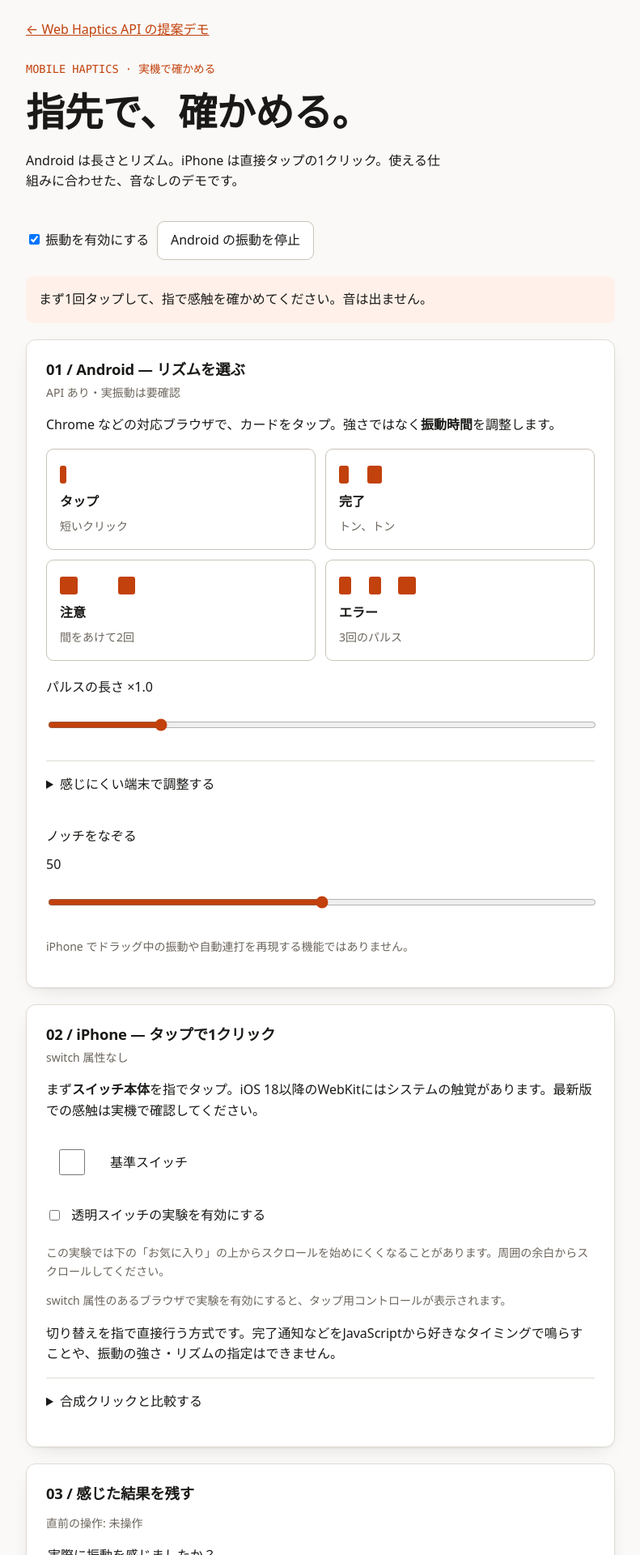
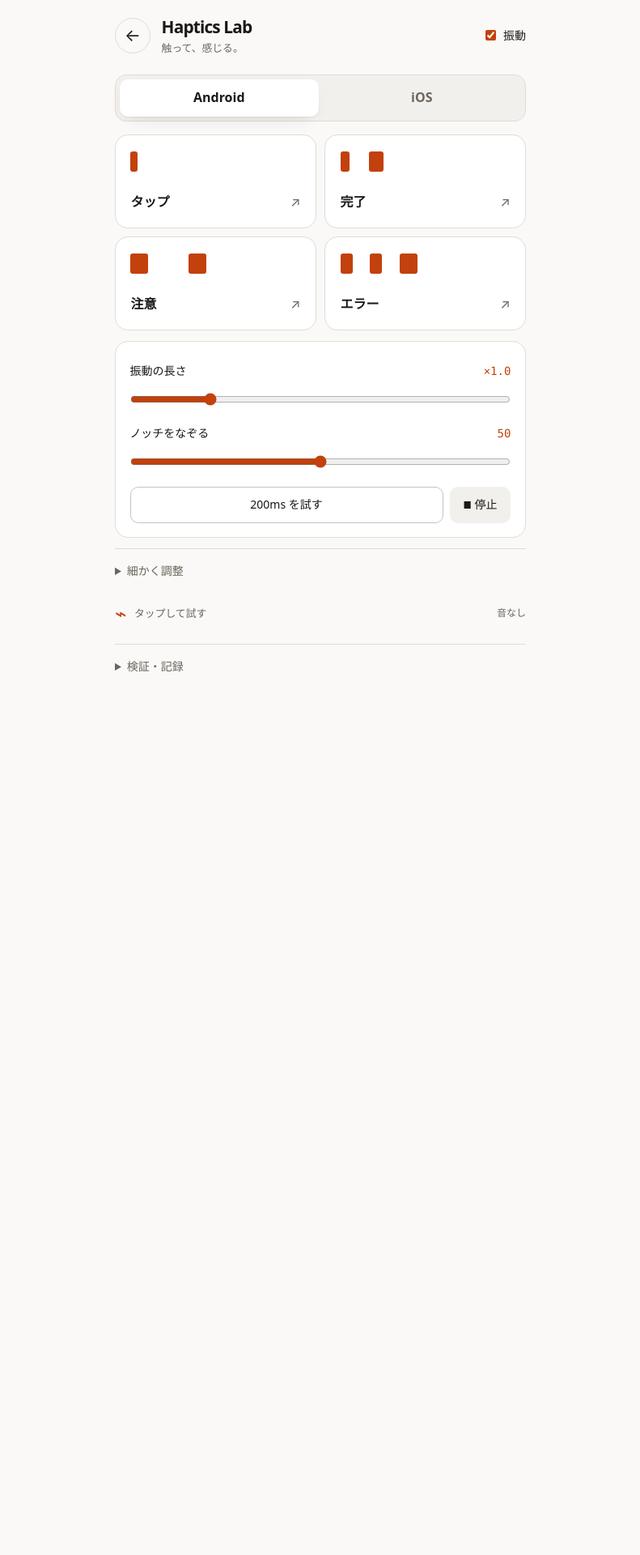
Before and after one commit to infixer/web-haptics-api-demo, a SvelteKit app in the folder apps/web/: page /lab in a window 1280 px wide. Shown: the top 1920 px of the page at 81% size, without its empty margins (244-1035 px from the left). After the commit the page ends 894 px from the top, so only its background shows below. Built offline with nearby package versions, Linux system fonts and the light colour scheme.

Commit message:
触覚ラボをAndroid・iOSタブの操作中心UIに整理

```diff
--- a/apps/web/src/routes/lab/+page.svelte
+++ b/apps/web/src/routes/lab/+page.svelte
@@ -8,10 +8,12 @@
   let enabled = $state(true);
   let overlay = $state(false);
   let saved = $state(false);
+  let platform = $state<'android' | 'ios'>('android');
+  let selected = $state('');
   let reference: HTMLInputElement;
   let scale = $state(1);
   let duration = $state(80);
-  let status = $state('まず1回タップして、指で感触を確かめてください。音は出ません。');
+  let status = $state('タップして試す');
   let last = $state('未操作');
   let felt = $state('未回答');
   let device = $state('');
@@ -27,12 +29,13 @@
   }
   function play(name: string, pattern: readonly number[]) {
     if (!enabled) { status = '振動はオフです。'; return; }
-    if (!vibrate) { status = 'このブラウザには Vibration API がありません。iPhone は下のスイッチを試してください。'; return; }
+    if (!vibrate) { status = 'このブラウザは非対応です'; return; }
     if (document.visibilityState !== 'visible') return;
     try {
       const result = navigator.vibrate([...pattern]);
       note(`${name}: [${pattern.join(', ')}] ms / 戻り値 ${result}`);
-      status = result ? `${name}を要求しました。true は実際の振動を保証しません。` : 'ブラウザが要求を受け付けませんでした。設定と通常タブでの表示を確認してください。';
+      selected = name;
+      status = result ? `${name}をリクエスト` : '振動をリクエストできませんでした';
     } catch (error) { status = `振動要求に失敗しました: ${String(error)}`; }
   }
   function stop() {
@@ -41,7 +44,19 @@
   }
   function nativeChange(event: Event, name: string) {
     note(`${name}: change.isTrusted=${event.isTrusted}`);
-    status = 'スイッチが切り替わりました。イベントの記録は振動の証明ではありません。';
+    status = '切り替えました';
+  }
+  function switchTab(next: 'android' | 'ios') {
+    stop();
+    platform = next;
+    status = next === 'ios' ? 'スイッチを直接タップ' : 'タップして試す';
+  }
+  function tabKey(event: KeyboardEvent) {
+    if (!['ArrowLeft', 'ArrowRight', 'Home', 'End'].includes(event.key)) return;
+    event.preventDefault();
+    const next = event.key === 'Home' ? 'android' : event.key === 'End' ? 'ios' : platform === 'android' ? 'ios' : 'android';
+    switchTab(next);
+    document.getElementById(`tab-${next}`)?.focus();
   }
   function move(event: Event) {
     slider = Number((event.currentTarget as HTMLInputElement).value);
@@ -65,6 +80,11 @@
     switches = 'switch' in document.createElement('input');
     secure = isSecureContext;
     ua = navigator.userAgent;
+    // A convenience default only; capability detection still controls availability.
+    if (/iPhone|iPad|iPod/.test(ua) || (navigator.platform === 'MacIntel' && navigator.maxTouchPoints > 1)) {
+      platform = 'ios';
+      status = 'スイッチを直接タップ';
+    }
     const hide = () => { if (document.hidden) stop(); };
     document.addEventListener('visibilitychange', hide);
     return () => { document.removeEventListener('visibilitychange', hide); stop(); };
@@ -75,92 +95,125 @@
 
 <main>
   <header>
-    <a href="/">← Web Haptics API の提案デモ</a>
-    <p class="eyebrow">MOBILE HAPTICS · 実機で確かめる</p>
-    <h1>指先で、確かめる。</h1>
-    <p>Android は長さとリズム。iPhone は直接タップの1クリック。使える仕組みに合わせた、音なしのデモです。</p>
+    <a class="back" href="/" aria-label="提案デモに戻る">←</a>
+    <h1>Haptics Lab<span>触って、感じる。</span></h1>
+    <label class="enable"><input type="checkbox" bind:checked={enabled} onchange={() => { if (!enabled) stop(); else status = 'タップして試す'; }} /><span>振動</span></label>
   </header>
-  <div class="toolbar">
-    <label><input type="checkbox" bind:checked={enabled} onchange={() => { if (!enabled) stop(); }} /> 振動を有効にする</label>
-    <button onclick={stop}>Android の振動を停止</button>
+
+  <div class="tabs" role="tablist" aria-label="デバイス">
+    <button id="tab-android" role="tab" aria-selected={platform === 'android'} aria-controls="panel-android" tabindex={platform === 'android' ? 0 : -1} onclick={() => switchTab('android')} onkeydown={tabKey}>Android</button>
+    <button id="tab-ios" role="tab" aria-selected={platform === 'ios'} aria-controls="panel-ios" tabindex={platform === 'ios' ? 0 : -1} onclick={() => switchTab('ios')} onkeydown={tabKey}>iOS</button>
   </div>
-  <p class="status" role="status">{status}</p>
 
-  <section class="card">
-    <div class="heading"><h2>01 / Android — リズムを選ぶ</h2><span>{vibrate ? 'API あり・実振動は要確認' : 'Vibration API なし'}</span></div>
-    <p>Chrome などの対応ブラウザで、カードをタップ。強さではなく<strong>振動時間</strong>を調整します。</p>
+  <div id="panel-android" role="tabpanel" aria-labelledby="tab-android" hidden={platform !== 'android'} tabindex="0">
+    {#if !vibrate}<p class="notice">対応するAndroidブラウザで開いてください。</p>{/if}
     <div class="patterns">
       {#each mobilePatterns as item}
-        <button class="pattern" disabled={!vibrate || !enabled} onclick={() => play(item.name, scalePattern(item.pattern, scale))}>
+        <button class="pattern" class:selected={selected === item.name} disabled={!vibrate || !enabled} onclick={() => play(item.name, scalePattern(item.pattern, scale))}>
           <span class="bars" aria-hidden="true">{#each item.pattern as ms, i}<i class:gap={i % 2 === 1} style:width={`${Math.max(6, ms / 3)}px`}></i>{/each}</span>
-          <strong>{item.name}</strong><span>{item.detail}</span>
+          <span class="pattern-label">{item.name}<span aria-hidden="true">↗</span></span>
         </button>
       {/each}
     </div>
-    <label class="range">パルスの長さ ×{scale.toFixed(1)}<input type="range" min="0.5" max="3" step="0.1" bind:value={scale} /></label>
-    <details><summary>感じにくい端末で調整する</summary>
-      <p>短いパルスが弱ければ、まず200msで確認してください。端末・ブラウザの振動設定や省電力・サイレント設定でも結果が変わります。</p>
-      <label class="range">単発 {duration} ms<input type="range" min="10" max="300" step="10" bind:value={duration} /></label>
-      <div class="actions"><button disabled={!vibrate || !enabled} onclick={() => play('単発', [duration])}>この長さで試す</button><button disabled={!vibrate || !enabled} onclick={() => play('基準', [200])}>200ms の基準振動</button></div>
+    <div class="controls">
+      <label class="range"><span>振動の長さ <output>×{scale.toFixed(1)}</output></span><input type="range" min="0.5" max="3" step="0.1" bind:value={scale} disabled={!vibrate || !enabled} /></label>
+      <label class="range"><span>ノッチをなぞる <output>{slider}</output></span><input type="range" min="0" max="100" value={slider} oninput={move} disabled={!vibrate || !enabled} /></label>
+      <div class="actions"><button class="baseline" disabled={!vibrate || !enabled} onclick={() => play('基準', [200])}>200ms を試す</button><button class="stop" onclick={stop} disabled={!vibrate} aria-label="振動を停止"><span aria-hidden="true">■</span> 停止</button></div>
+    </div>
+    <details class="extra"><summary>細かく調整</summary>
+      <label class="range"><span>単発 <output>{duration} ms</output></span><input type="range" min="10" max="300" step="10" bind:value={duration} /></label>
+      <button disabled={!vibrate || !enabled} onclick={() => play('単発', [duration])}>この長さで試す</button>
     </details>
-    <label class="range">ノッチをなぞる <output>{slider}</output><input type="range" min="0" max="100" value={slider} oninput={move} disabled={!vibrate || !enabled} /></label>
-    <p class="small">iPhone でドラッグ中の振動や自動連打を再現する機能ではありません。</p>
-  </section>
+  </div>
 
-  <section class="card">
-    <div class="heading"><h2>02 / iPhone — タップで1クリック</h2><span>{switches ? 'switch 属性あり・実振動は要確認' : 'switch 属性なし'}</span></div>
-    <p>まず<strong>スイッチ本体</strong>を指でタップ。iOS 18以降のWebKitにはシステムの触覚があります。最新版での感触は実機で確認してください。</p>
-    <div class="reference"><input bind:this={reference} type="checkbox" {...{ switch: '' }} aria-label="基準スイッチ" disabled={!enabled} onchange={(e) => nativeChange(e, '可視スイッチ')} /><span>基準スイッチ</span></div>
-    <label class="optin"><input type="checkbox" bind:checked={overlay} /> 透明スイッチの実験を有効にする</label>
-    <p class="small">この実験では下の「お気に入り」の上からスクロールを始めにくくなることがあります。周囲の余白からスクロールしてください。</p>
-    {#if overlay && switches}
-      <div class="favorite" class:saved class:disabled={!enabled}>
-        <span aria-hidden="true">{saved ? '♥ お気に入り登録済み' : '♡ お気に入りに追加'}</span>
-        <input class="overlay" type="checkbox" {...{ switch: '' }} aria-label="お気に入り" bind:checked={saved} disabled={!enabled} onchange={(e) => nativeChange(e, '透明スイッチ')} />
+  <div id="panel-ios" role="tabpanel" aria-labelledby="tab-ios" hidden={platform !== 'ios'} tabindex="0">
+    {#if !switches}<p class="notice">iPhoneのSafariで試してください。</p>{/if}
+    <div class="ios-surface">
+      <div class="reference">
+        <div><h2>スイッチ</h2><p>本体を直接タップ</p></div>
+        <input bind:this={reference} type="checkbox" {...{ switch: '' }} aria-label="基準スイッチ" disabled={!enabled || !switches} onchange={(e) => nativeChange(e, '可視スイッチ')} />
       </div>
-    {:else}
-      <p class="small">switch 属性のあるブラウザで実験を有効にすると、タップ用コントロールが表示されます。</p>
-    {/if}
-    <p>切り替えを指で直接行う方式です。完了通知などをJavaScriptから好きなタイミングで鳴らすことや、振動の強さ・リズムの指定はできません。</p>
-    <details><summary>合成クリックと比較する</summary>
-      <p>同じ基準スイッチをスクリプトで操作します。切り替わっても、現在のiOSでは触覚が出ないと予想されます。</p>
-      <button disabled={!enabled} onclick={() => { reference.click(); note('合成 input.click() を要求'); status = '合成クリックを送りました。直接タップとの感触を比較してください。'; }}>基準スイッチを .click() で操作</button>
-      <a href="/probe">label.click() を含む詳細比較 →</a>
+      <div class="overlay-demo">
+        <label class="optin"><span>ボタンで試す <small>実験</small></span><input type="checkbox" bind:checked={overlay} disabled={!switches} /></label>
+        <div class="favorite" class:saved class:disabled={!enabled || !overlay || !switches}>
+          <span aria-hidden="true"><span class="heart">{saved ? '♥' : '♡'}</span>{saved ? 'お気に入り済み' : 'お気に入り'}</span>
+          <input class="overlay" type="checkbox" {...{ switch: '' }} aria-label="お気に入り" bind:checked={saved} disabled={!enabled || !overlay || !switches} onchange={(e) => nativeChange(e, '透明スイッチ')} />
+        </div>
+        <p class="hint">{overlay ? 'スクロールはボタンの外側から。' : '有効にするとボタンを試せます。'}</p>
+      </div>
+    </div>
+    <p class="platform-note">直接タップで1クリック。強さ・連打の指定はできません。</p>
+    <details class="extra"><summary>仕組みを比較</summary>
+      <p>スクリプトからのクリックは、現在のiOSでは振動しない想定です。</p>
+      <button disabled={!enabled || !switches} onclick={() => { reference.click(); note('合成 input.click() を要求'); status = '合成クリックをリクエスト'; }}>スクリプトで切り替え</button>
+      <a href="/probe">詳細な比較テスト →</a>
     </details>
-  </section>
+  </div>
 
-  <section class="card">
-    <h2>03 / 感じた結果を残す</h2>
-    <p class="small">直前の操作: {last}</p>
-    <fieldset><legend>実際に振動を感じましたか？</legend><div class="actions">{#each ['感じた', '弱い', '感じない'] as answer}<button aria-pressed={felt === answer} onclick={() => { felt = answer; logs = [`${new Date().toISOString()} 申告: ${answer} / ${last}`, ...logs].slice(0,30); }}>{answer}</button>{/each}</div></fieldset>
-    <label class="range">端末・OS・ブラウザのバージョン（手入力）<input type="text" bind:value={device} placeholder="例: iPhone SE 第3世代 / iOS 26.6.2 / Safari" /></label>
-    <button onclick={download}>検証結果を JSON で保存</button>
-    <p class="small">このページから結果を送信しません。UAだけでは正確なOSバージョンを判定できません。</p>
-    <details><summary>環境情報と注意点</summary><p>Secure context: {secure ? 'yes' : 'no'} / Vibration API: {vibrate ? 'あり' : 'なし'} / switch: {switches ? 'あり' : 'なし'}</p><p class="ua">{ua}</p><p>スマホではHTTPSの通常タブで開いてください。APIの存在・戻り値・画面の変化だけでは実際の振動を確認できません。音による代用や自動フォールバックはありません。</p></details>
-  </section>
-  <footer>調査: 2026-09-10 · <a href="https://github.com/WebKit/WebKit/commit/4a8a90644cfc7a9a4b3cab13c4c0b49c53862787">WebKit の合成クリック制限</a> · <a href="https://googlechrome.github.io/samples/vibration/">Chrome の振動サンプル</a></footer>
+  <div class="feedback"><span class="feedback-mark" aria-hidden="true">⌁</span><p role="status">{enabled ? status : '振動オフ'}</p><span class="silent">音なし</span></div>
+
+  <details class="diagnostics">
+    <summary>検証・記録</summary>
+    <p class="small">表示は操作の記録です。実際の振動は指で確認してください。</p>
+    <fieldset><legend>感じましたか？</legend><div class="actions">{#each ['感じた', '弱い', '感じない'] as answer}<button aria-pressed={felt === answer} onclick={() => { felt = answer; logs = [`${new Date().toISOString()} 申告: ${answer} / ${last}`, ...logs].slice(0,30); }}>{answer}</button>{/each}</div></fieldset>
+    <label class="range"><span>端末・OS・ブラウザ</span><input type="text" bind:value={device} placeholder="例: iPhone / iOS 26.6.2 / Safari" /></label>
+    <button onclick={download}>JSON を保存</button>
+    <p class="small">この端末に保存します。外部への送信はありません。</p>
+    <details><summary>環境情報</summary><p class="small">直前の操作: {last}</p><p class="small">Secure context: {secure ? 'yes' : 'no'} / Vibration API: {vibrate ? 'あり' : 'なし'} / switch: {switches ? 'あり' : 'なし'}</p><p class="ua">{ua}</p><p class="small">実機ではHTTPSの通常タブを推奨。APIの存在や戻り値は実振動を保証しません。</p></details>
+  </details>
 </main>
 
 <style>
-  main { max-width: 760px; margin: auto; padding: 1.5rem 1rem 4rem; display: grid; gap: 1.25rem; }
-  a { color: var(--accent); } header p { max-width: 56ch; } h1 { font-size: clamp(2rem, 7vw, 3rem); } h2 { font-size: 1.15rem; }
-  .eyebrow { color: var(--accent); font: 0.85rem var(--mono); margin-top: 1.5rem; }
-  .card { padding: clamp(1rem, 4vw, 1.5rem); } .heading { display: grid; gap: 0.4rem; } .heading > span, .small, footer { font-size: 0.875rem; color: var(--text-dim); }
-  button { min-height: 44px; padding: 0.65rem 1rem; border: 1px solid var(--border-strong); border-radius: 9px; background: var(--surface); cursor: pointer; }
-  button:active { background: var(--accent-soft); } button:disabled, .disabled { opacity: 0.5; cursor: default; }
+  main { max-width: 540px; margin: auto; padding: 1.25rem 1rem 3rem; }
+  header { display: flex; align-items: center; gap: 0.85rem; margin-bottom: 1.5rem; }
+  a { color: var(--accent); }
+  .back { display: grid; place-items: center; width: 44px; height: 44px; border: 1px solid var(--border); border-radius: 50%; color: var(--text); text-decoration: none; font-size: 1.3rem; flex: none; }
+  h1 { flex: 1; font-size: 1.3rem; letter-spacing: -0.04em; } h1 span { display: block; margin-top: 0.25rem; font-size: 0.8rem; font-weight: 400; letter-spacing: 0; color: var(--text-dim); }
+  h2 { font-size: 1rem; } p { margin: 0; }
+  .enable { display: flex; align-items: center; gap: 0.4rem; min-height: 44px; font-size: 0.875rem; }
+  input[type=checkbox] { accent-color: var(--accent); }
+  button { min-height: 44px; padding: 0.65rem 1rem; border: 1px solid var(--border-strong); border-radius: 10px; background: var(--surface); cursor: pointer; font-size: 0.875rem; }
+  button:disabled, .disabled { opacity: 0.4; cursor: default; }
+  button:active:not(:disabled) { transform: scale(0.98); }
   button[aria-pressed=true] { background: var(--accent-soft); border-color: var(--accent); }
-  .toolbar, .actions { display: flex; flex-wrap: wrap; gap: 0.6rem; align-items: center; }
-  .status { padding: 1rem; margin: 0; background: var(--accent-soft); border-radius: 9px; }
-  .patterns { display: grid; grid-template-columns: repeat(2, minmax(0, 1fr)); gap: 0.75rem; }
-  .pattern { text-align: left; display: grid; gap: 0.4rem; padding: 1rem; } .pattern > span:last-child { font-size: 0.875rem; color: var(--text-dim); }
-  .bars { display: flex; align-items: center; height: 30px; } i { height: 22px; border-radius: 3px; background: var(--accent); } i.gap { background: transparent; }
-  .range { display: grid; gap: 0.6rem; margin: 1.25rem 0; } input[type=range] { width: 100%; min-height: 44px; accent-color: var(--accent); } input[type=text] { width: 100%; min-width: 0; padding: 0.75rem; font: inherit; color: inherit; background: var(--surface); border: 1px solid var(--border-strong); border-radius: 8px; }
-  details { border-top: 1px solid var(--border); padding-top: 1rem; margin-top: 1rem; } summary { cursor: pointer; min-height: 44px; } details a { display: block; margin-top: 1rem; }
-  .reference { display: flex; align-items: center; gap: 1rem; padding: 1rem 0 1.5rem; } .reference input { appearance: auto; width: 3.5rem; height: 2rem; }
-  .optin { display: flex; gap: 0.7rem; align-items: center; min-height: 44px; }
-  .favorite { position: relative; width: min(100%, 320px); height: 64px; display: grid; place-items: center; border: 1px solid var(--accent); border-radius: 16px; background: var(--surface); font-weight: 700; clip-path: inset(0 round 16px); }
+  .tabs { display: flex; padding: 5px; gap: 5px; border: 1px solid var(--border); background: var(--surface-2); border-radius: 14px; margin-bottom: 1rem; }
+  .tabs button { flex: 1; border: 0; background: transparent; font-size: 1rem; font-weight: 600; color: var(--text-dim); }
+  .tabs button[aria-selected=true] { background: var(--surface); color: var(--text); box-shadow: var(--shadow); }
+  [role=tabpanel][hidden] { display: none; }
+  .notice { font-size: 0.875rem; padding: 0.75rem 1rem; margin-bottom: 1rem; background: var(--accent-soft); border-radius: 10px; }
+  .patterns { display: grid; grid-template-columns: repeat(2, minmax(0, 1fr)); gap: 0.65rem; }
+  .pattern { min-height: 116px; display: flex; flex-direction: column; justify-content: space-between; padding: 1.15rem; text-align: left; border-color: var(--border); border-radius: 16px; transition: background 150ms, transform 100ms; }
+  .pattern.selected { background: var(--accent-soft); border-color: var(--accent); }
+  .pattern-label { display: flex; align-items: center; justify-content: space-between; width: 100%; font-size: 1rem; font-weight: 600; }
+  .pattern-label > span { color: var(--text-dim); font-weight: 400; }
+  .bars { display: flex; align-items: center; height: 28px; }
+  i { height: 25px; border-radius: 3px; background: var(--accent); } i.gap { background: transparent; }
+  .controls { border: 1px solid var(--border); border-radius: 16px; padding: 0.9rem 1.1rem 1.1rem; background: var(--surface); margin-top: 0.8rem; }
+  .range { display: grid; gap: 0.25rem; margin: 0.65rem 0; font-size: 0.875rem; }
+  .range > span { display: flex; align-items: center; justify-content: space-between; gap: 0.5rem; }
+  output { font-family: var(--mono); color: var(--accent); }
+  input[type=range] { width: 100%; min-height: 40px; margin: 0; accent-color: var(--accent); cursor: pointer; }
+  input[type=text] { width: 100%; min-width: 0; padding: 0.75rem; font: inherit; color: inherit; background: var(--surface); border: 1px solid var(--border-strong); border-radius: 8px; }
+  .actions { display: flex; flex-wrap: wrap; gap: 0.5rem; } .baseline { flex: 1; } .stop { background: var(--surface-2); border-color: transparent; } .stop span { font-size: 0.7rem; }
+  details { border-top: 1px solid var(--border); padding-top: 0.25rem; }
+  summary { display: list-item; padding: 0.75rem 0; min-height: 44px; cursor: pointer; color: var(--text-dim); font-size: 0.875rem; }
+  .extra { margin-top: 0.8rem; } details p { font-size: 0.875rem; color: var(--text-dim); margin: 0.5rem 0 1rem; } details a { display: block; margin: 0.75rem 0; font-size: 0.875rem; }
+  .ios-surface { border: 1px solid var(--border); border-radius: 16px; padding: 1.25rem; background: var(--surface); }
+  .reference { display: flex; justify-content: space-between; align-items: center; gap: 1rem; padding: 0.25rem 0 1.5rem; }
+  .reference p { color: var(--text-dim); font-size: 0.875rem; margin-top: 0.3rem; }
+  .reference input { appearance: auto; width: 3.5rem; height: 2rem; flex: none; }
+  .overlay-demo { border-top: 1px solid var(--border); padding-top: 0.8rem; }
+  .optin { display: flex; justify-content: space-between; align-items: center; min-height: 44px; gap: 1rem; font-size: 0.875rem; }
+  .optin small { font-size: 0.75rem; color: var(--text-dim); border: 1px solid var(--border); padding: 0.15rem 0.4rem; border-radius: 5px; margin-left: 0.4rem; }
+  .favorite { position: relative; width: 100%; height: 76px; margin: 0.9rem 0; display: grid; place-items: center; border: 1px solid var(--accent); border-radius: 16px; background: var(--surface); font-weight: 600; clip-path: inset(0 round 16px); }
+  .favorite > span { display: flex; align-items: center; gap: 0.7rem; } .heart { font-size: 1.6rem; color: var(--accent); }
   .favorite.saved { background: var(--accent-soft); color: var(--accent); }
   .favorite:has(input:focus-visible) { outline: 3px solid var(--accent); outline-offset: -4px; }
   .overlay { position: absolute; inset: 0; margin: 0; width: 100%; height: 100%; appearance: auto; -webkit-appearance: auto; opacity: 0; cursor: pointer; clip-path: inset(0 round 16px); }
-  fieldset { border: 0; padding: 0; margin: 1rem 0; } legend { margin-bottom: 0.5rem; } .ua { overflow-wrap: anywhere; }
+  .hint, .platform-note { font-size: 0.8rem; color: var(--text-dim); } .platform-note { margin-top: 0.9rem; }
+  .feedback { display: flex; align-items: center; gap: 0.6rem; min-height: 44px; margin: 0.4rem 0 1rem; font-size: 0.8rem; color: var(--text-dim); }
+  .feedback p { flex: 1; overflow-wrap: anywhere; } .feedback-mark { font-size: 1.5rem; color: var(--accent); } .silent { flex: none; font-size: 0.75rem; }
+  .small, .ua { font-size: 0.8rem; overflow-wrap: anywhere; }
+  fieldset { border: 0; padding: 0; margin: 1rem 0; } legend { font-size: 0.875rem; margin-bottom: 0.5rem; }
+  @media (max-width: 360px) { .pattern { padding: 0.85rem; } main { padding-inline: 0.75rem; } h1 { font-size: 1.15rem; } }
 </style>
```
